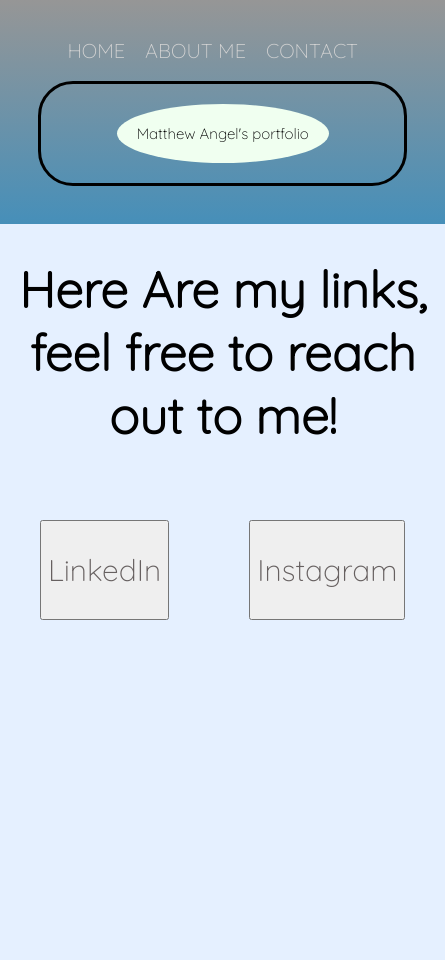
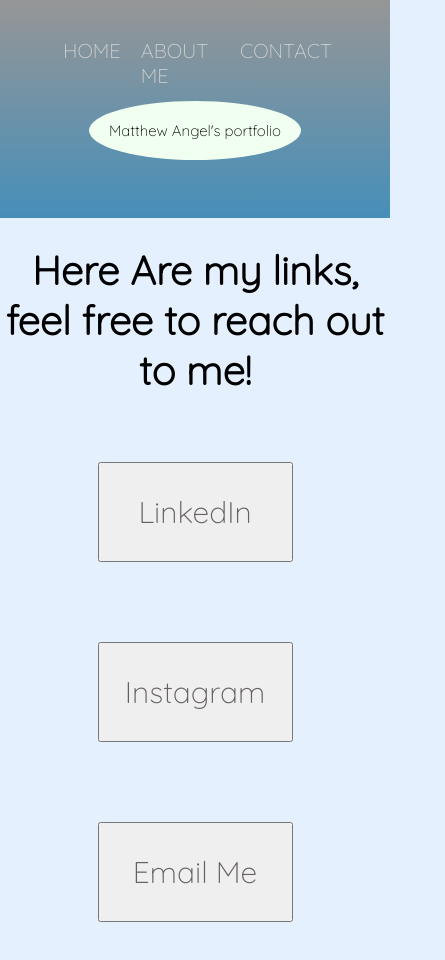
Before and after one commit to mattangelmia/portfolio, a plain HTML site: page contact.html in a window 390 px wide. Shown: the whole page, 445 px wide, since content can reach past the window. Before the commit the page ends 844 px from the top, so only its background shows below. Drawn offline with Linux system fonts and the light colour scheme.

Commit message:
furthereditmediaquery

```diff
--- a/contact.html
+++ b/contact.html
@@ -39,7 +39,7 @@ rel="stylesheet">
             <button  class="btn-1"><a class="btn-a"href="https://www.linkedin.com/in/matthew-angel-2540a1106/">LinkedIn</a></button>
             <button class="btn-1"><a class="btn-a" href="https://www.linkedin.com/in/matthew-angel-2540a1106/">Instagram</a></button>
 
-
+            <button  class="btn-1"><a class ="btn-a" href="mailto:23matthewangel@gmail.com">Email Me</a></button>
 
 
 
--- a/style.css
+++ b/style.css
@@ -13,6 +13,7 @@ background: rgb(229, 240, 255);
 .about-header{
     font-size: 100px;
 }
+
 
 
 
@@ -50,7 +51,7 @@ background: rgb(229, 240, 255);
 }
 
 .upper-right {
-    border-style: solid;
+
     border-radius: 35px;
 
    padding:20px;
@@ -59,7 +60,8 @@ background: rgb(229, 240, 255);
 .upper-right :hover{
     color: whitesmoke;
     text-decoration: underline;
-    transition: 1s;
+
+    transition: 1s ease-in-out ;
 
     background-color: black
 
@@ -199,13 +201,9 @@ h1{
 
 
 
-.btn-2{
-color:red
 
 
 
-
-}
 
 
 .btn-a{
@@ -219,6 +217,7 @@ color:red
 
 
 .btn-1 {
+
 margin: 40px;
 text-decoration: none;
 font-size: 30px;
@@ -631,6 +630,10 @@ flex-direction: column;
 
 
 
+
+
+
+
 @media (max-width: 500px){
 .portfolio-items-wrapper{
         display: flex;
@@ -640,6 +643,14 @@ flex-direction: column;
 
 
 
+
+
+
+.btn-contact-page{
+    display: flex;
+    align-items: center;
+    flex-direction: column;
+}
 
 
 
@@ -657,7 +668,7 @@ flex-direction: column;
 
 .nav-wrapper{
     display: flex;
-    font-size: 10px;
+    justify-content: space-around;
     flex-direction: column;
 
 }
@@ -671,8 +682,15 @@ margin-top: 20px;
 
 }
 .upper-left{
+    margin-left: 25px;
+    display: flex;
+    justify-content: space-between;
     font-size: 100px;
 
 }
 
+.contact-header{
+    font-size: 40px;
+}
+
  }
```
